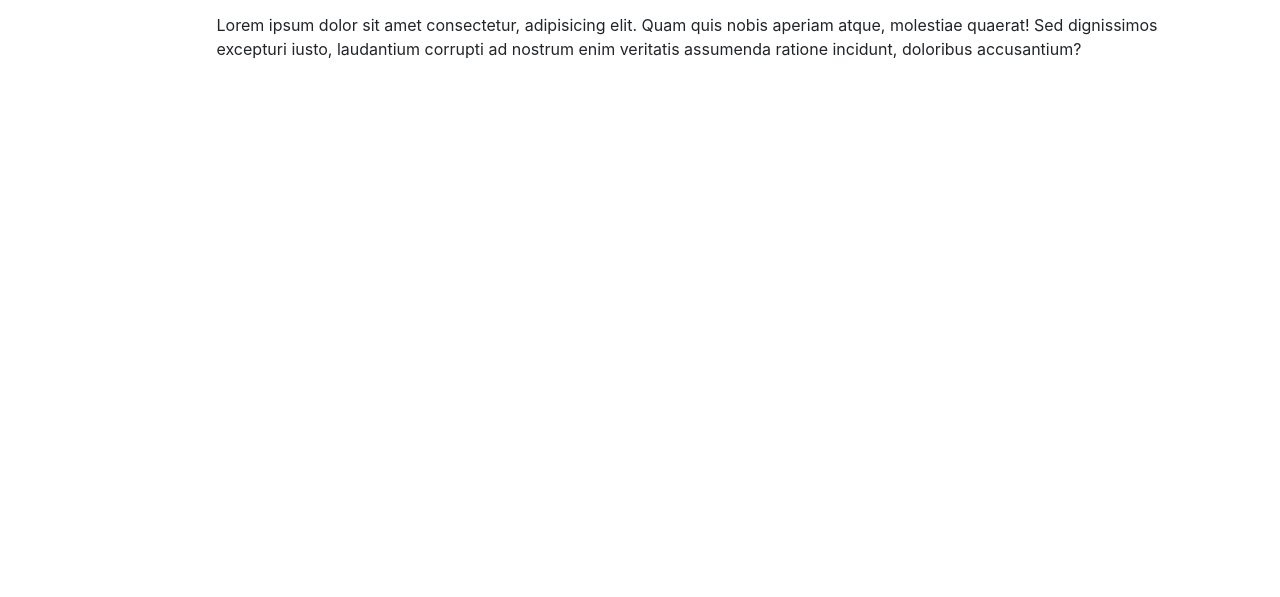
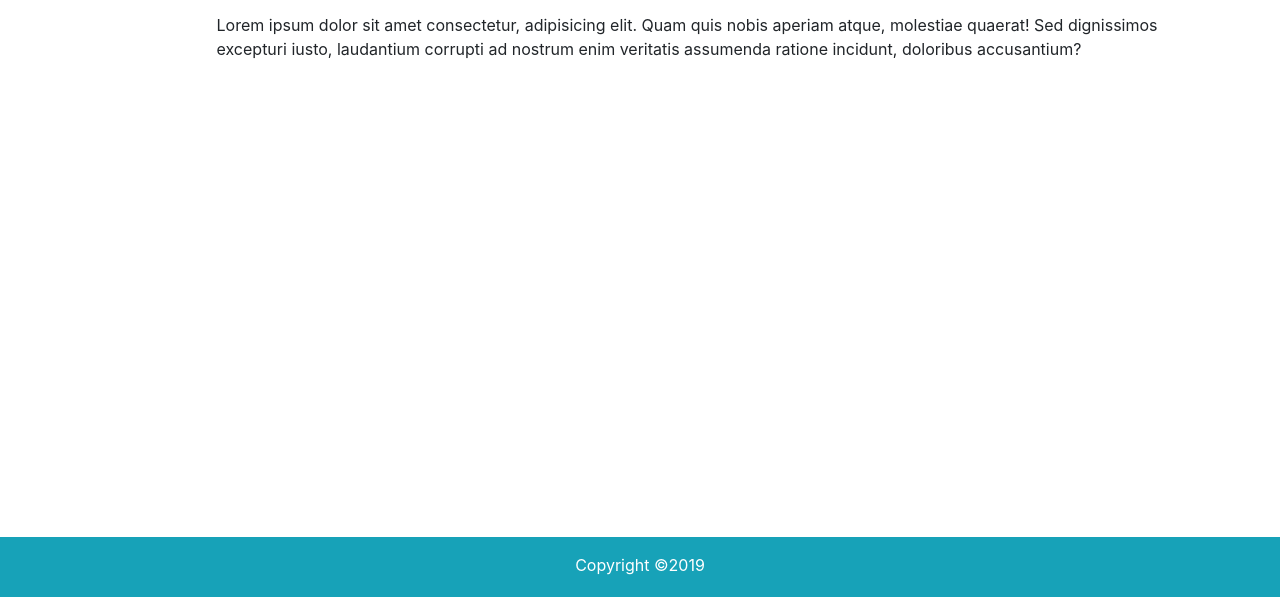
Before and after one commit to mesmerizingYeti/Bootstrap-Portfolio, a plain HTML site: page index.html in a window 1280 px wide. Shown: the part 203-800 px from the top of the page. Drawn offline with nearby package versions, Linux system fonts and the light colour scheme.

Commit message:
Added footer to all pages

```diff
--- a/assests/css/style.css
+++ b/assests/css/style.css
@@ -1,5 +1,18 @@
+html {
+    position: relative;
+    min-height: 100%;
+}
 body {
-
+    margin-bottom: 60px;
+}
+.footer {
+    position: fixed;
+    bottom: 0;
+    left: 0;
+    width: 100%;
+    height: 60px;
+    background-color: #17A2B8;
+    color: white;
 }
 .container {
     margin-top: 40px;
--- a/index.html
+++ b/index.html
@@ -24,7 +24,7 @@
       </div>
   </nav>
 
-    <div class="container">
+  <div class="container d-flex flex-column h-100">
     <h1 class="mt-0">About Me</h1>
 
     <div class="media">
@@ -35,6 +35,9 @@
       </div>
     </div>
 
+    <footer class="footer mt-auto py-3 text-center">
+      <span class="text-white"> Copyright ©2019</span>
+    </footer>
 
   </div>
 
```
Also changed, not shown: contact.html (+4 -0 lines), portfolio.html (+4 -0 lines). Lines whose indentation alone changed are shown as unchanged.
